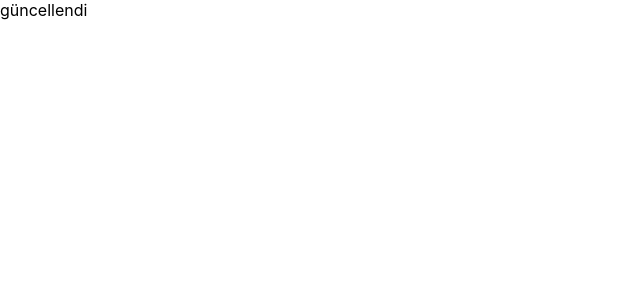
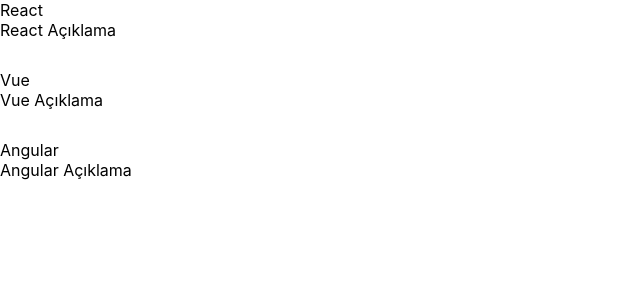
Before and after one commit to DnzErnOck/react-project-practice, a React (Create React App) app: page / in a window 1280 px wide. Shown: the top 300 px of the page, without its empty margins (0-640 px from the left). Built offline with nearby package versions, Linux system fonts and the light colour scheme.

Commit message:
useEffect routing useNavigate and useParams

```diff
--- a/src/App.js
+++ b/src/App.js
@@ -1,23 +1,17 @@
-import { useState,useEffect } from 'react';
-import './App.css';
-import { Button } from './components/Button';
-import { Text } from './components/Text';
-
+import { BrowserRouter, Route, Routes } from "react-router-dom";
+import { Home } from "./pages/Home";
+import { Detail } from "./pages/Detail";
 
 function App() {
-  const [name, setname] = useState("deniz")
-
-  useEffect(() => {
-    setTimeout(() => {
-      setname('güncellendi')
-    }, 4000);
-
-
-  }, [])
 
   return (
     <>
-      {name}
+       <BrowserRouter>
+        <Routes>
+          <Route path="/" element={<Home/>}/>
+          <Route path="/detail/:id" element={<Detail/>}/>
+        </Routes>
+      </BrowserRouter>
     </>
   );
 }
--- /dev/null
+++ b/src/pages/Detail.jsx
@@ -0,0 +1,21 @@
+import React, { useEffect, useState } from 'react';
+import { useParams } from 'react-router-dom';
+import { data } from './Home';
+
+export const Detail = () => {
+    const { id } = useParams();
+    const [getData, setGetData] = useState(null);
+
+    useEffect(() => {
+        if (id !== undefined) {
+            const foundData = data.find(dt => dt.id === Number(id));
+            setGetData(foundData);
+        }
+    }, [id]);
+
+    return (
+        <>
+            <div>{getData?.name}</div>
+        </>
+    );
+};
--- /dev/null
+++ b/src/pages/Home.jsx
@@ -0,0 +1,35 @@
+import React from 'react'
+import { useNavigate } from 'react-router-dom'
+export const data =[
+    {
+       id:0,
+       name:"React",
+       description:"React Açıklama"
+    },
+    {
+       id:1,
+       name:"Vue",
+       description:"Vue Açıklama"
+    },
+    {
+       id:2,
+       name:"Angular",
+       description:"Angular Açıklama"
+    }
+]
+export const Home = () => {
+    const navigate =useNavigate();
+
+  return (
+    <div>
+        {
+            data.map((dt,i) => (
+                <div onClick={() => navigate(`detail/${dt.id}`)} key={i} style={{cursor:"pointer",marginBottom:"30px"}}>
+                    <div>{dt.name}</div>
+                    <div>{dt.description}</div>
+                </div>
+            ))
+        }
+    </div>
+  )
+}
```
